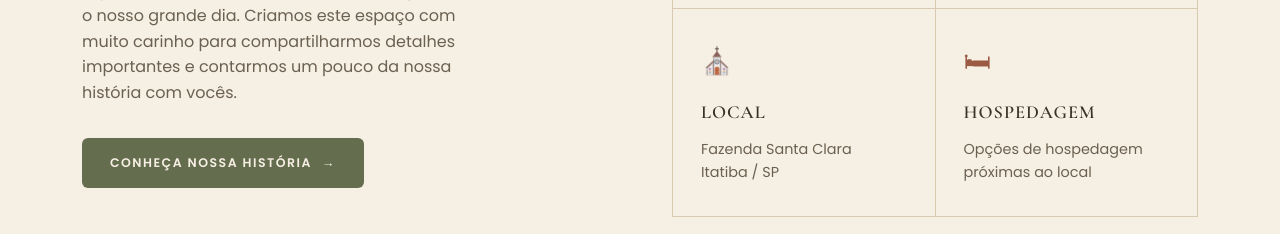
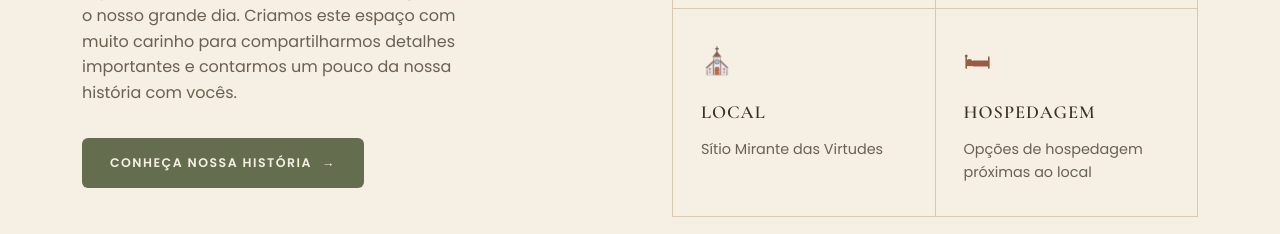
Before and after one commit to rafontas/casamento-laura-2, a website: page public/index.html in a window 1280 px wide. Shown: the part 1100-1334 px from the top of the page. Drawn offline with nearby package versions, Linux system fonts and the light colour scheme.

Commit message:
Alterando o nome do local do evento

```diff
--- a/public/index.html
+++ b/public/index.html
@@ -90,7 +90,7 @@
           <div class="info-card">
             <span class="info-card__icon" aria-hidden="true">⛪</span>
             <h3 class="info-card__title">Local</h3>
-            <p class="info-card__text">Fazenda Santa Clara<br>Itatiba / SP</p>
+            <p class="info-card__text">Sítio Mirante das Virtudes</p>
           </div>
 
           <div class="info-card" id="hospedagem">
```
